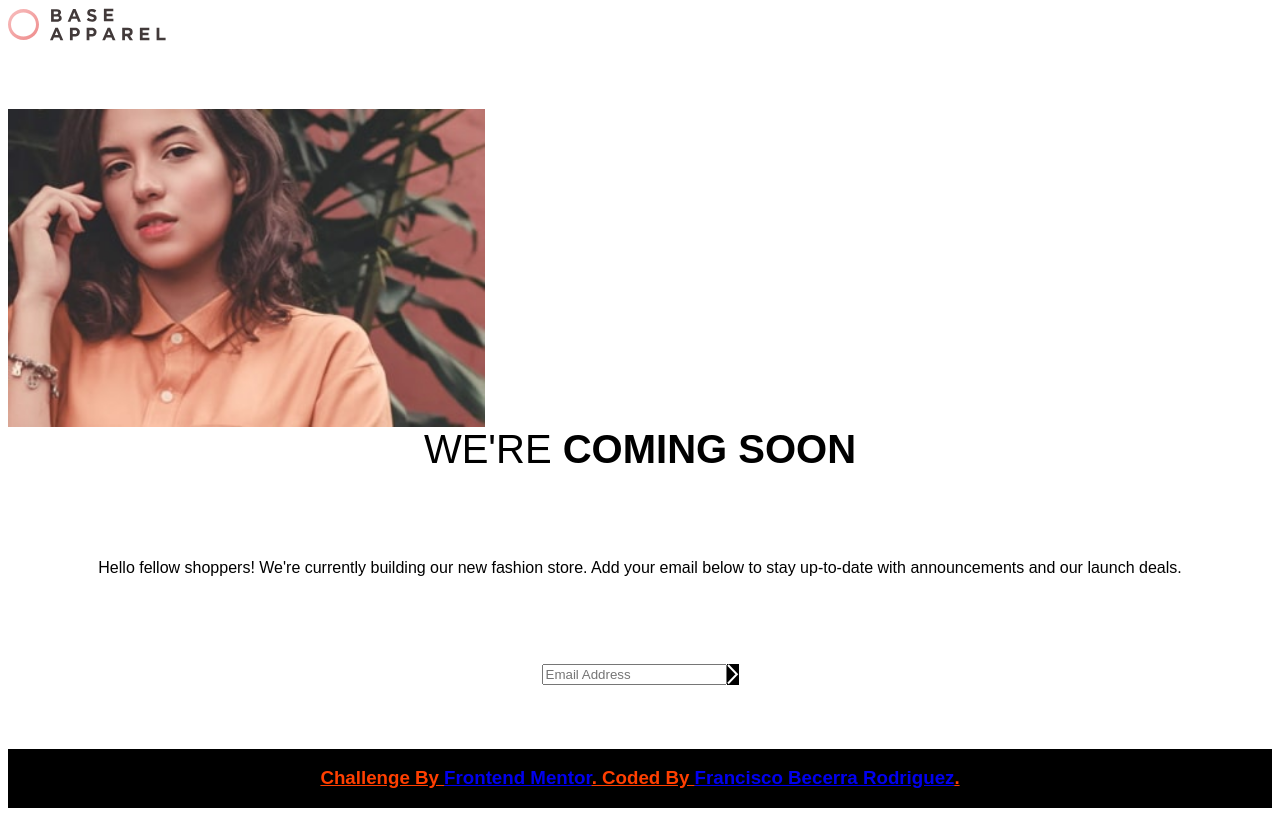
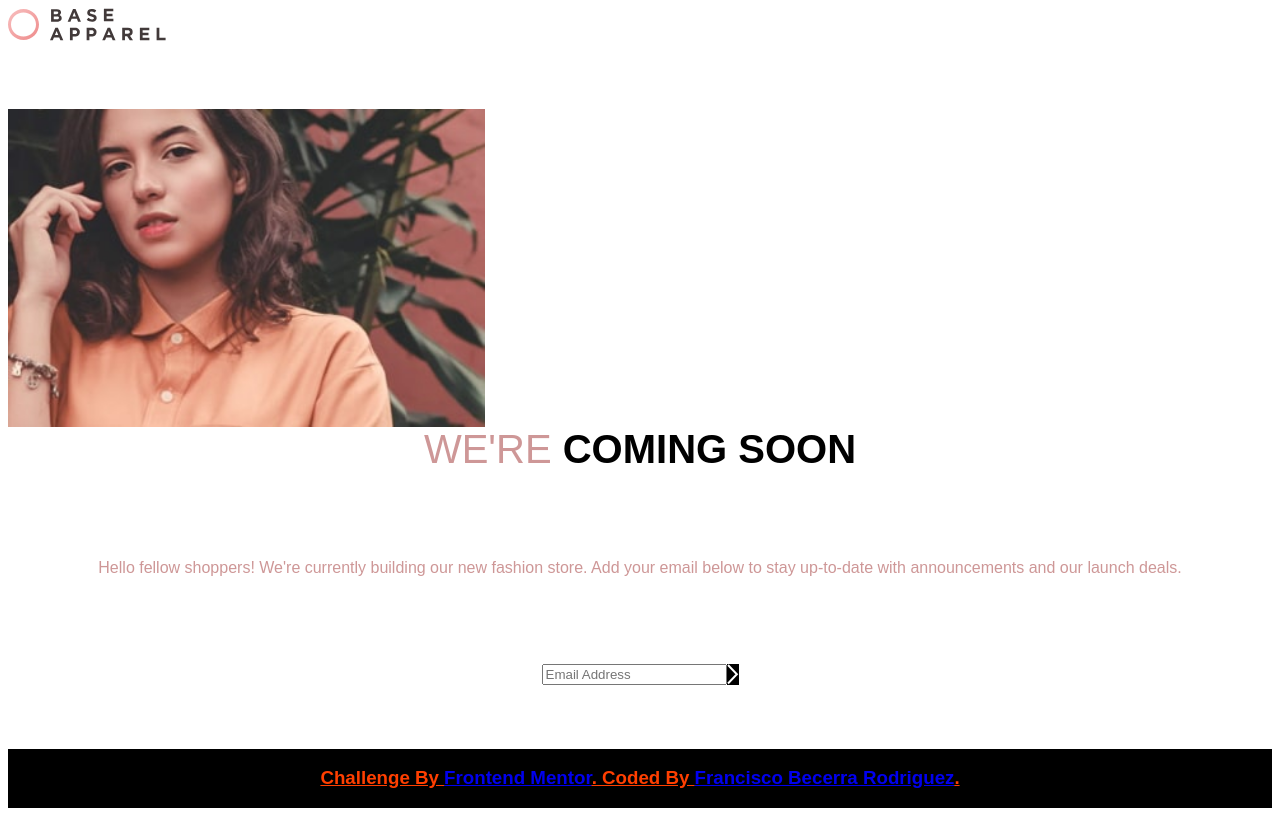
Before and after one commit to FranciscoFrontEndDeveloper/BaseApparelcomingsoonpage, an Angular app: page / in a window 1280 px wide. Built offline with nearby package versions, Linux system fonts and the light colour scheme.

Commit message:
variables sass imported

```diff
--- a/src/app/components/paragraphcomponent/paragraphcomponent.component.sass
+++ b/src/app/components/paragraphcomponent/paragraphcomponent.component.sass
@@ -1,3 +1,4 @@
+@import ../../../styles
 .challengeParagraph
   display: flex
   justify-content: center
@@ -5,5 +6,4 @@ p
   font-size: 0,875rem
   text-align: center
   line-height: 2rem
-
-  // color: $DesaturatedRed
+  color: $DesaturatedRed
--- a/src/app/components/titlecomponent/titlecomponent.component.sass
+++ b/src/app/components/titlecomponent/titlecomponent.component.sass
@@ -1,3 +1,4 @@
+@import ../../../styles
 .challengeTitle
   display: flex
   flex-direction: row
@@ -12,4 +13,4 @@ h1
   font-size: 2.5rem
   span
     font-weight: 300
-    // color: $DesaturatedRed
+    color: $DesaturatedRed
```
